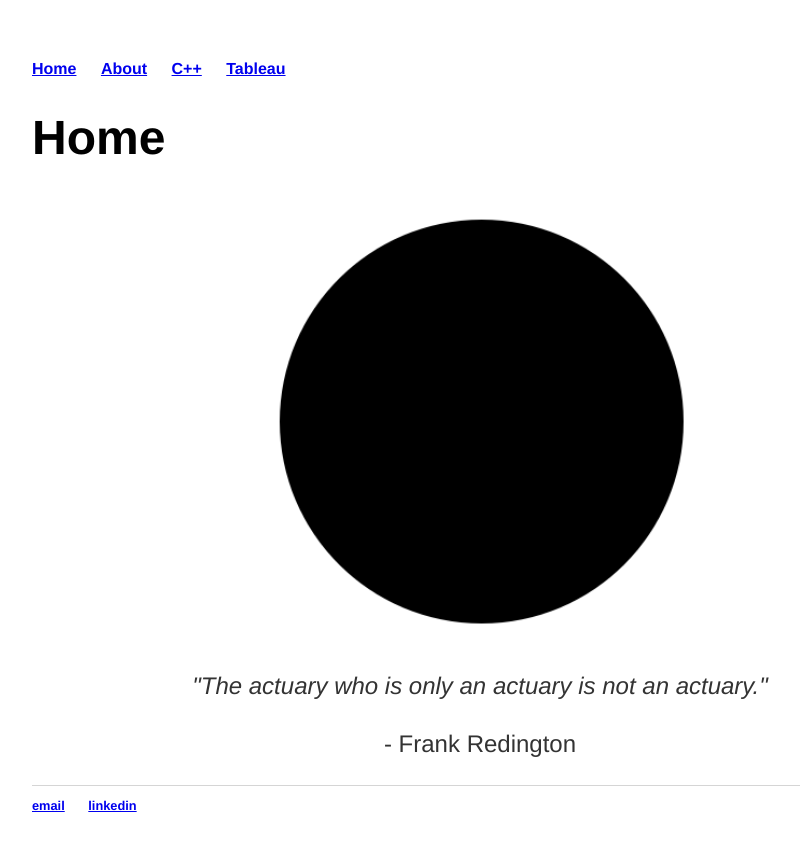
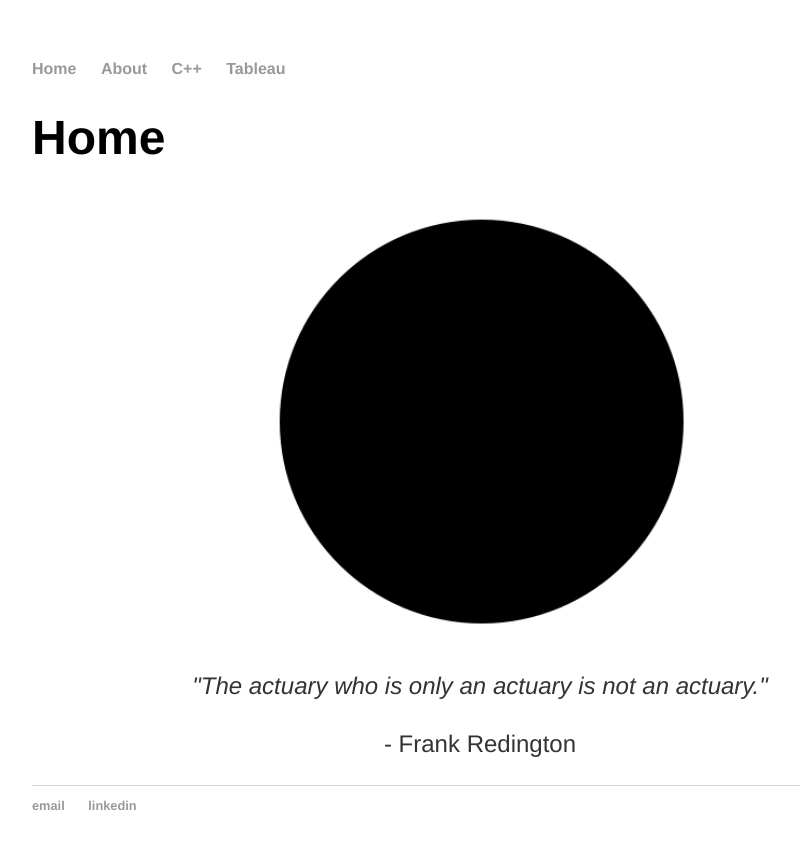
Before and after one commit to cchanzl/Lock-Screen, a Jekyll site: the page built from index.html, in a window 1280 px wide. Shown: the top 851 px of the page, without its empty margins (160-960 px from the left). Built offline with Jekyll 4.4.1, drawn with Linux system fonts in a browser that asks for light colours.

Commit message:
Update main.css

```diff
--- a/css/main.css
+++ b/css/main.css
@@ -15,7 +15,6 @@ nav ul li, footer ul li {
     margin-right: 20px;
 }
 
-<! ––Do not change a as this affects all header and footer hyperlinks -->
 a {
     text-decoration: none;
     color: #999;
```
